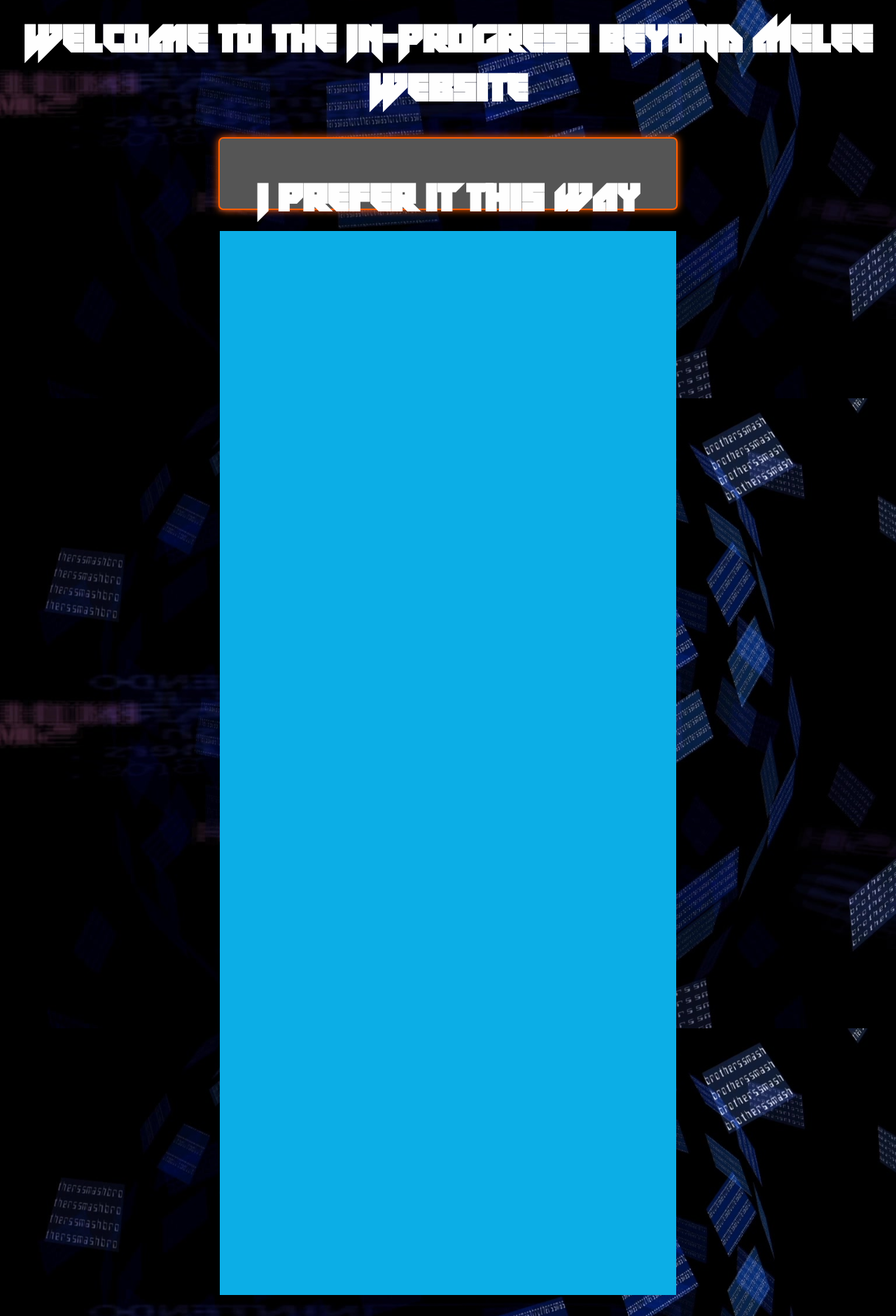
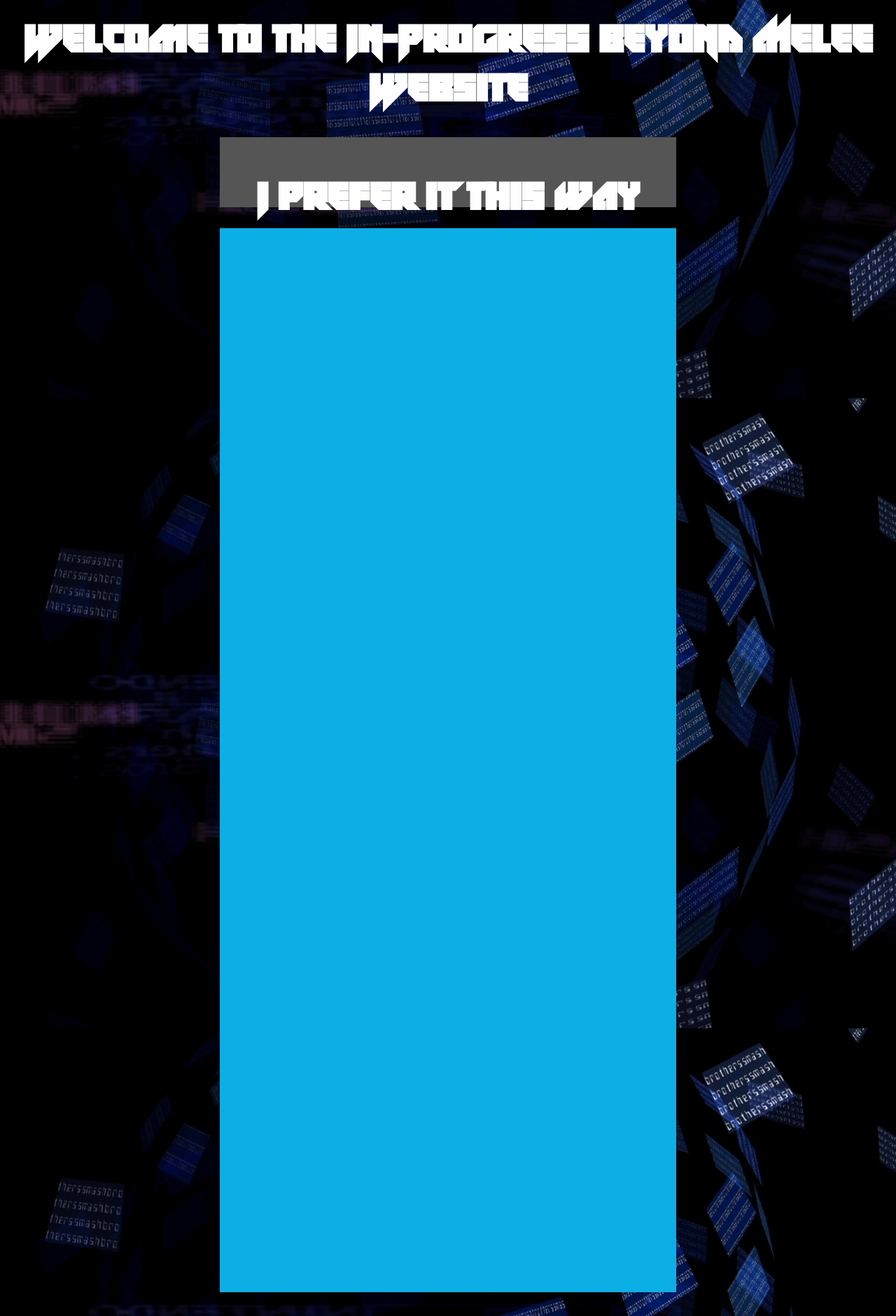
Before and after one commit to BeyondMelee/BeyondMelee.github.io, a Jekyll site: the page built from index.html, in a window 1280 px wide. Shown: the part 331-2211 px from the top of the page at 70% size. Built offline with Jekyll 4.4.1, drawn with Linux system fonts in a browser that asks for light colours.

Commit message:
try it without the glowing border

```diff
--- a/index.html
+++ b/index.html
@@ -17,8 +17,8 @@
     </h1>
 <div>
 <body class="parallax">
-    <div class="holder center-div center-text glowing-border bottom-gap">
-        <h1>
+    <div class="holder center-div center-text bottom-gap">
+        <h1 class="">
             I prefer it this way
         </h1>
     </div>
```
